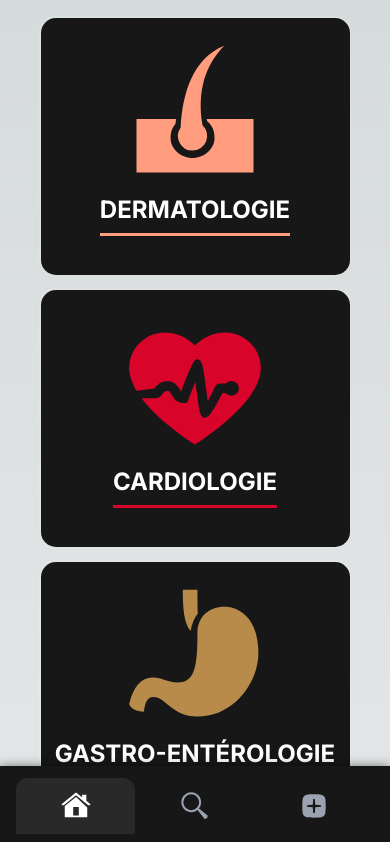
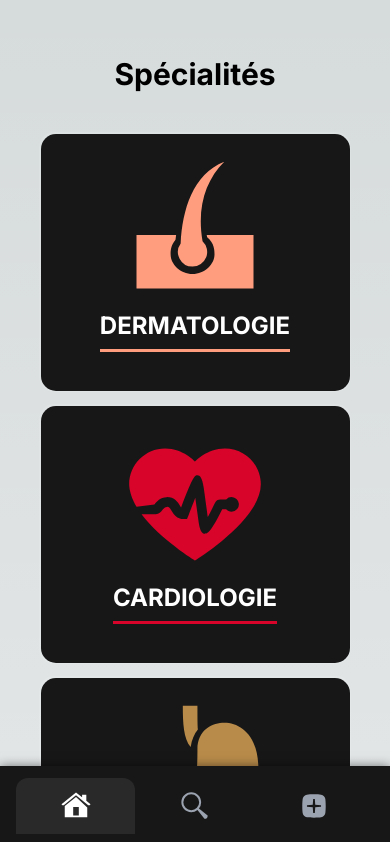
Before and after one commit to chabandou/eordonnances, a Next.js app: page / in a window 390 px wide. Shown: the top 842 px of the page. Built offline with nearby package versions, Linux system fonts and the light colour scheme.

Commit message:
feat: add heading for specialties and adjust layout in SpecialtyCards component

```diff
--- a/app/page.jsx
+++ b/app/page.jsx
@@ -7,7 +7,7 @@ export const dynamic = 'force-static';
 
 export default function Home() {
   return (
-    <main className="overflow-x-hidden flex items-center justify-center py-4 lg:my-auto">
+    <main className="overflow-x-hidden flex flex-col items-center justify-center py-4 lg:my-auto">
       <SpecialtyCards />
     </main>
   );
--- a/app/ui/SpecialtyCards.jsx
+++ b/app/ui/SpecialtyCards.jsx
@@ -67,9 +67,13 @@ export default function SpecialtyCards() {
     });
   }
   return (
-    <div
-      onMouseMove={(e) => handleMouseMove(e)}
-      className="w-4/5 lg:w-full m-auto flex flex-wrap justify-center items-center gap-3 specialty-cards "
+    <>
+      <h1 className="text-3xl lg:text-4xl font-bold text-center mt-10 lg:mt-0 lg:hidden">
+        Spécialités
+      </h1>
+      <div
+        onMouseMove={(e) => handleMouseMove(e)}
+      className="w-4/5 lg:w-full m-auto flex flex-wrap justify-center items-center gap-3 specialty-cards my-10 lg:my-0"
     >
       {specialties.map((s, i) => (
         <ScrollAnimatedCard cardRef={specialtyCardRefs[i]} key={i} className="specialty-card lg:w-1/4 md:w-1/3 sm:w-2/3 w-full relative">
@@ -89,6 +93,7 @@ export default function SpecialtyCards() {
         </ScrollAnimatedCard>
       ))}
     </div>
+    </>
   );
 }
 
```
